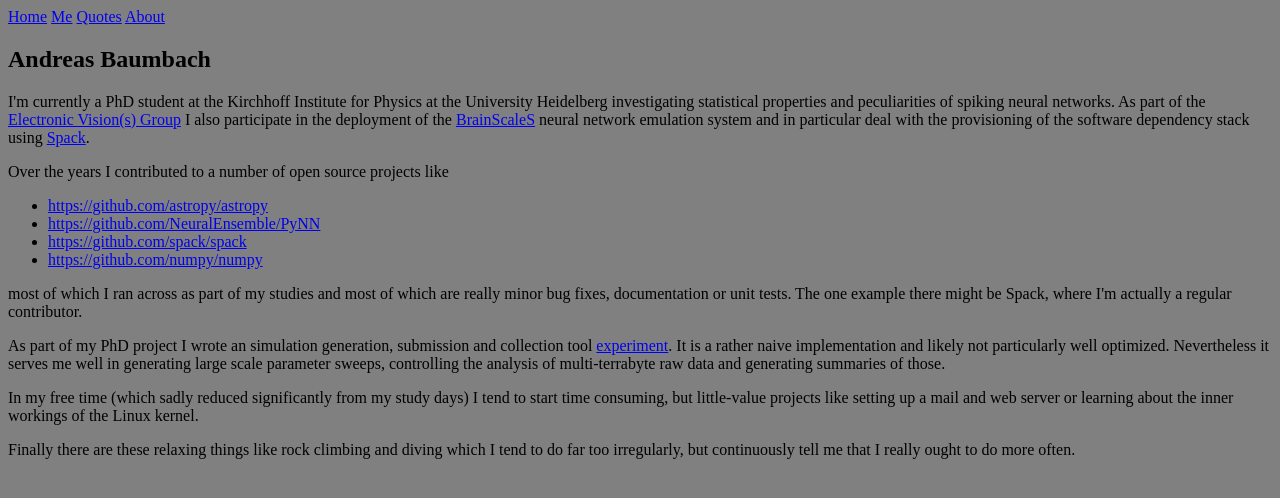
After one commit to healther/website, a Flask app: page /me in a window 1280 px wide. The commit adds this page. Shown: the top 498 px of the page. Run offline with Flask 2, Linux system fonts and the light colour scheme.

Commit message:
move homepage to flask and add ortho calendar things

```diff
--- a/flask/app/__init__.py
+++ b/flask/app/__init__.py
@@ -2,5 +2,8 @@ from flask import Flask
 
 app = Flask(__name__)
 app.config['UPLOAD_FOLDER'] = 'uploads'
+app.config['DOWNLOAD_FOLDER'] = 'downloads'
+app.config['SESSION_TYPE'] = 'filesystem'
+app.secret_key = 'askldfj0932409gahzb@(#!)'
 
 from app import routes
--- a/flask/app/routes.py
+++ b/flask/app/routes.py
@@ -13,13 +13,27 @@ ALLOWED_EXTENSIONS = {'txt', 'pdf', 'png', 'jpg', 'jpeg', 'gif'}
 @app.route('/')
 @app.route('/index')
 def index():
-    user = {'username': 'Miguel'}
+    return render_template('index.html', title='Home')
+
+
+@app.route('/quotes')
+def quotes():
     quotes = [
-            {'author': 'Andreas',
-             'body': 'Dies war keine gute Idee',
-             'time': '2020-04-14'},
+                {'author': 'Andreas',
+                 'body': 'Dies war keine gute Idee',
+                 'date': '2020-04-14'},
             ]
-    return render_template('index.html', title='Home', quotes=quotes)
+    return render_template('quotes.html', title='Quotes (at least allegedly):', quotes=quotes)
+
+
+@app.route('/me')
+def me():
+    return render_template('me.html', title='About myself')
+
+
+@app.route('/about')
+def about():
+    return render_template('about.html', title='About myself')
 
 
 @app.route('/doroschedule', methods=['GET', 'POST'])
@@ -34,15 +48,26 @@ def doroschedule():
         if file.filename == '':
             flash('No selected file')
             return redirect(request.url)
+        # if not file.filename.endswith('.xls'):
+        #     flash('Please provide the correct .xls file')
+        #     return redirect(request.url)
         if file:
             file.save(os.path.join(app.config['UPLOAD_FOLDER'], file.filename))
-            icsname = generate_calendar.main(filename='uploads/{}'.format(file.filename),
-                                             doctorname=request.form['doctorname'])
+            try:
+                icsname = generate_calendar.main(filename='uploads/{}'.format(file.filename),
+                                                 doctorname=request.form['doctorname'])
+            except:
+                os.remove('uploads/{}'.format(file.filename))
+                flash('Please provide a valid .xls file')
+                return redirect(request.url)
+            else:
+                os.remove('uploads/{}'.format(file.filename))
+
             return redirect(url_for('download_ics', icsname=icsname))
 
-    return render_template('upload.html')
+    return render_template('upload_ortho_schedule.html')
 
 
-@app.route('/download/<icsname>')
+@app.route('/'+app.config['DOWNLOAD_FOLDER']+'/<icsname>')
 def download_ics(icsname):
-    return send_file('../downloads/{}'.format(icsname))
+    return send_file(app.config['DOWNLOAD_FOLDER']+'/{}'.format(icsname))
--- /dev/null
+++ b/flask/app/static/css/main.css
@@ -0,0 +1,7 @@
+header, section, footer, aside, nav, main, article, figure {
+    display: block;
+}
+
+body {
+	background-color: gray;
+}
--- a/flask/app/templates/base.html
+++ b/flask/app/templates/base.html
@@ -1,14 +1,25 @@
+<!DOCTYPE html>
+
 <html>
+    <meta charset="UTF-8">
+    <meta name="keywords" content="HTML, CSS">
+    <meta name="author" content="Andreas Baumbach">
+    <meta name="viewport" content="width=device-width">
+    <link rel="stylesheet" href="{{ url_for('static', filename='css/main.css') }}">
+
     <head>
         {% if title %}
             <title>{{ title }}</title>
         {% else %}
-            <title>Homepage of a lazy person</title>
+            <title>Andreas Baumbach</title>
         {% endif %}
     </head>
     <body>
         <div>
-            Homepage: <a href='/index'>Home</a>
+            <a href='/index'>Home</a>
+            <a href='/me'>Me</a>
+            <a href='/quotes'>Quotes</a>
+            <a href='/about'>About</a>
         </div>
         {% block content %}
         {% endblock %}
--- /dev/null
+++ b/flask/app/templates/me.html
@@ -0,0 +1,35 @@
+{% extends "base.html" %}
+
+{% block content %}
+	<h2><a href="index.html" style="text-decoration:none;color:black">Andreas Baumbach</a></h2>
+
+    <p>
+    	I'm currently a PhD student at the Kirchhoff Institute for Physics at the University Heidelberg investigating statistical properties and peculiarities of spiking neural networks.
+      As part of the <a href="https://www.kip.uni-heidelberg.de/vision/">Electronic Vision(s) Group</a> I also participate in the deployment of the <a href="https://brainscales.kip.uni-heidelberg.de">BrainScaleS</a> neural network emulation system and in particular deal with the provisioning of the software dependency stack using <a href="www.github.com/spack/spack">Spack</a>.
+    </p>
+
+    <p>
+      Over the years I contributed to a number of open source projects like
+      <ul>
+        <li><a href="astropy">https://github.com/astropy/astropy</a></li>
+        <li><a href="PyNN">https://github.com/NeuralEnsemble/PyNN</a></li>
+        <li><a href="spack">https://github.com/spack/spack</a></li>
+        <li><a href="numpy">https://github.com/numpy/numpy</a></li>
+      </ul>
+      most of which I ran across as part of my studies and most of which are really minor bug fixes, documentation or unit tests. The one example there might be Spack, where I'm actually a regular contributor.
+    </p>
+
+    <p>
+      As part of my PhD project I wrote an simulation generation, submission and collection tool <a href="https://github.com/healther/experiment">experiment</a>. It is a rather naive implementation and likely not particularly well optimized. Nevertheless it serves me well in generating large scale parameter sweeps, controlling the analysis of multi-terrabyte raw data and generating summaries of those.
+    </p>
+
+    <p>
+      In my free time (which sadly reduced significantly from my study days) I tend to start time consuming, but little-value projects like setting up a mail and web server or learning about the inner workings of the Linux kernel.
+    </p>
+
+    <p>
+      Finally there are these relaxing things like rock climbing and diving which I tend to do far too irregularly, but continuously tell me that I really ought to do more often.
+    </p>
+
+    <!-- Always interested in new opportunities and contacts. Doesn't need to be a high paying job, but wouldn't mind that either. -->
+{% endblock %}
```
Also changed, not shown: flask/app/templates/about.html (added, +26 -0 lines), flask/app/templates/index.html (+6 -4 lines), flask/app/templates/quotes.html (added, +8 -0 lines), flask/app/templates/upload.html (deleted, +0 -27 lines), flask/app/templates/upload_ortho_schedule.html (added, +34 -0 lines), 2 other files.
